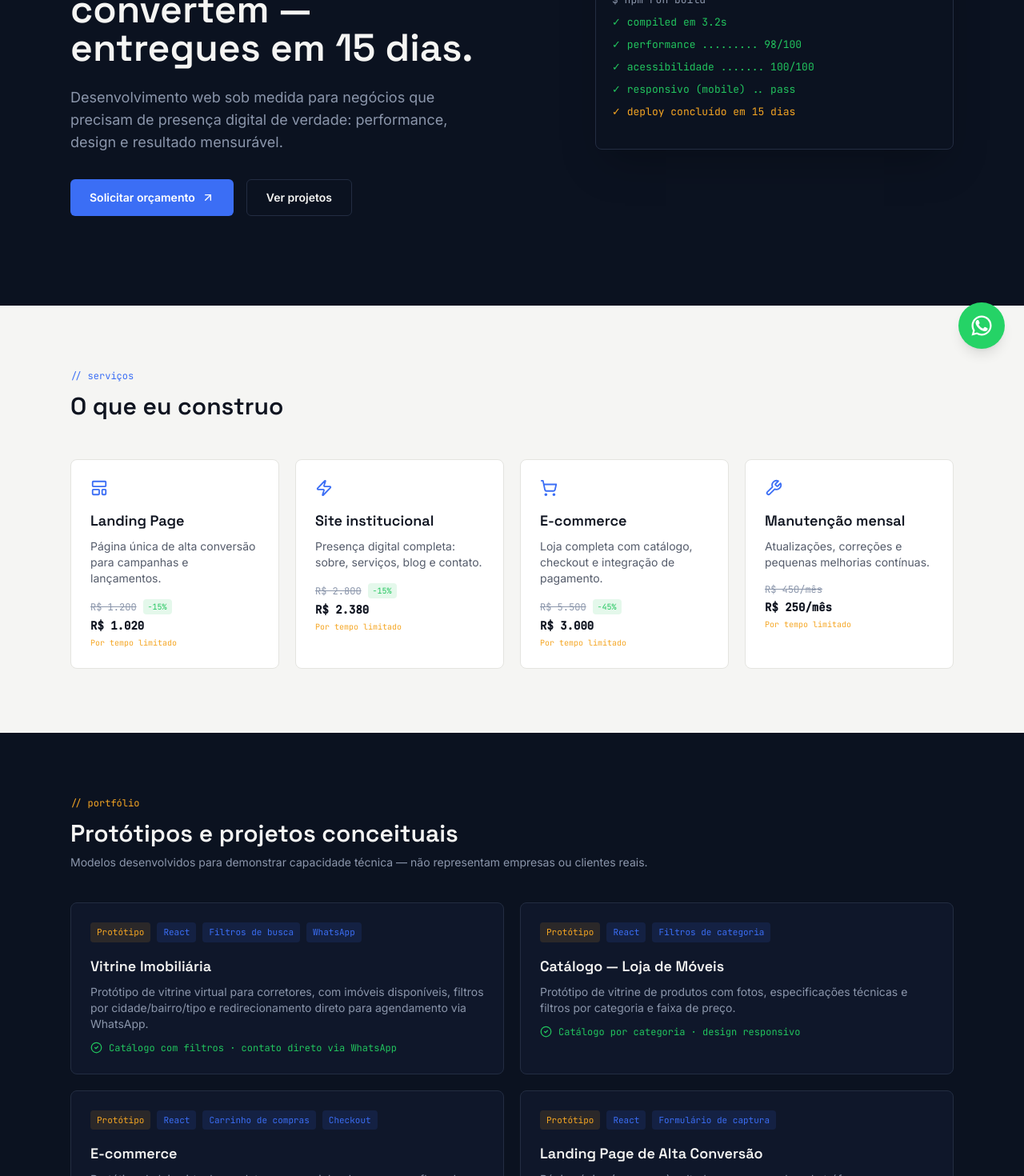
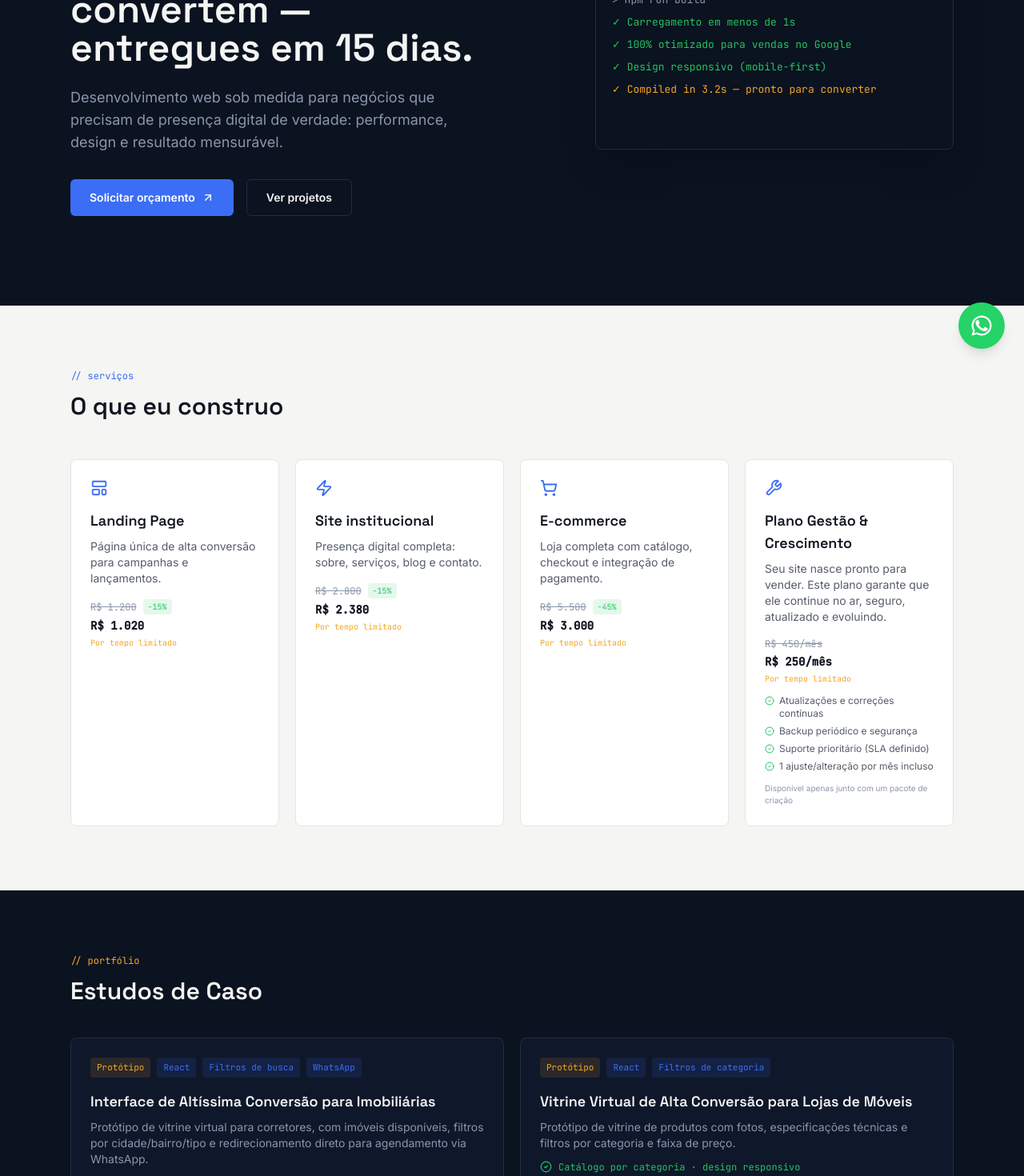
Before and after one commit to jesgalves/design-sites, a React (Vite) app: page / in a window 1280 px wide. Shown: the part 340-1810 px from the top of the page at 80% size. Built offline with nearby package versions, Linux system fonts and the light colour scheme.

Commit message:
remove prefixo estudo de caso dos cards

```diff
--- a/src/App.jsx
+++ b/src/App.jsx
@@ -34,12 +34,11 @@ const FONTS = `
 `;
 
 const buildLines = [
-  { text: "$ npm run build", color: "#8B96AB" },
-  { text: "✓ compiled em 3.2s", color: "#22C55E" },
-  { text: "✓ performance ......... 98/100", color: "#22C55E" },
-  { text: "✓ acessibilidade ....... 100/100", color: "#22C55E" },
-  { text: "✓ responsivo (mobile) .. pass", color: "#22C55E" },
-  { text: "✓ deploy concluído em 15 dias", color: "#F5A623" },
+  { text: "> npm run build", color: "#8B96AB" },
+  { text: "✓ Carregamento em menos de 1s", color: "#22C55E" },
+  { text: "✓ 100% otimizado para vendas no Google", color: "#22C55E" },
+  { text: "✓ Design responsivo (mobile-first)", color: "#22C55E" },
+  { text: "✓ Compiled in 3.2s — pronto para converter", color: "#F5A623" },
 ];
 
 function WhatsAppButton() {
@@ -164,35 +163,42 @@ const services = [
   },
   {
     icon: Wrench,
-    name: "Manutenção mensal",
-    desc: "Atualizações, correções e pequenas melhorias contínuas.",
+    name: "Plano Gestão & Crescimento",
+    desc: "Seu site nasce pronto para vender. Este plano garante que ele continue no ar, seguro, atualizado e evoluindo.",
     originalPrice: "R$ 450/mês",
     promoPrice: "R$ 250/mês",
     discount: null,
+    bullets: [
+      "Atualizações e correções contínuas",
+      "Backup periódico e segurança",
+      "Suporte prioritário (SLA definido)",
+      "1 ajuste/alteração por mês incluso",
+    ],
+    note: "Disponível apenas junto com um pacote de criação",
   },
 ];
 
 const projects = [
   {
-    name: "Vitrine Imobiliária",
+    name: "Interface de Altíssima Conversão para Imobiliárias",
     stack: ["React", "Filtros de busca", "WhatsApp"],
     problem: "Protótipo de vitrine virtual para corretores, com imóveis disponíveis, filtros por cidade/bairro/tipo e redirecionamento direto para agendamento via WhatsApp.",
     result: "Catálogo com filtros · contato direto via WhatsApp",
   },
   {
-    name: "Catálogo — Loja de Móveis",
+    name: "Vitrine Virtual de Alta Conversão para Lojas de Móveis",
     stack: ["React", "Filtros de categoria"],
     problem: "Protótipo de vitrine de produtos com fotos, especificações técnicas e filtros por categoria e faixa de preço.",
     result: "Catálogo por categoria · design responsivo",
   },
   {
-    name: "E-commerce",
+    name: "Loja Virtual Completa para E-commerce",
     stack: ["React", "Carrinho de compras", "Checkout"],
     problem: "Protótipo de loja virtual completa, com carrinho de compras e fluxo de pagamento simulado.",
     result: "Carrinho funcional · checkout simulado",
   },
   {
-    name: "Landing Page de Alta Conversão",
+    name: "Landing Page Otimizada para Geração de Leads",
     stack: ["React", "Formulário de captura"],
     problem: "Página única (one-page) voltada para campanhas de tráfego pago, focada em geração de leads.",
     result: "Formulário de captura · estrutura otimizada para conversão",
@@ -410,6 +416,21 @@ export default function FreelanceDevSite() {
                 >
                   Por tempo limitado
                 </p>
+                {s.bullets && (
+                  <ul className="mt-3 space-y-1.5">
+                    {s.bullets.map((b) => (
+                      <li key={b} className="flex items-start gap-1.5 text-xs" style={{ color: "#555C6B" }}>
+                        <CheckCircle2 size={12} style={{ color: "#22C55E", marginTop: "2px", flexShrink: 0 }} />
+                        {b}
+                      </li>
+                    ))}
+                  </ul>
+                )}
+                {s.note && (
+                  <p className="text-[10px] mt-3" style={{ color: "#8B96AB" }}>
+                    {s.note}
+                  </p>
+                )}
               </div>
             );
           })}
@@ -420,12 +441,9 @@ export default function FreelanceDevSite() {
       <section id="portfolio" className="py-20" style={{ background: "#0B1220" }}>
         <div className="max-w-6xl mx-auto px-6">
           <p style={{ fontFamily: "'JetBrains Mono', monospace", color: "#F5A623" }} className="text-xs mb-3">// portfólio</p>
-          <h2 style={{ fontFamily: "'Space Grotesk', sans-serif", color: "#F5F5F3" }} className="text-3xl font-semibold mb-2">
-            Protótipos e projetos conceituais
+          <h2 style={{ fontFamily: "'Space Grotesk', sans-serif", color: "#F5F5F3" }} className="text-3xl font-semibold mb-10">
+            Estudos de Caso
           </h2>
-          <p className="text-sm mb-10" style={{ color: "#8B96AB" }}>
-            Modelos desenvolvidos para demonstrar capacidade técnica — não representam empresas ou clientes reais.
-          </p>
           <div className="grid sm:grid-cols-2 gap-5">
             {projects.map((p) => (
               <div key={p.name} className="p-6 rounded-lg border" style={{ borderColor: "#232D42", background: "#0F172A" }}>
```
